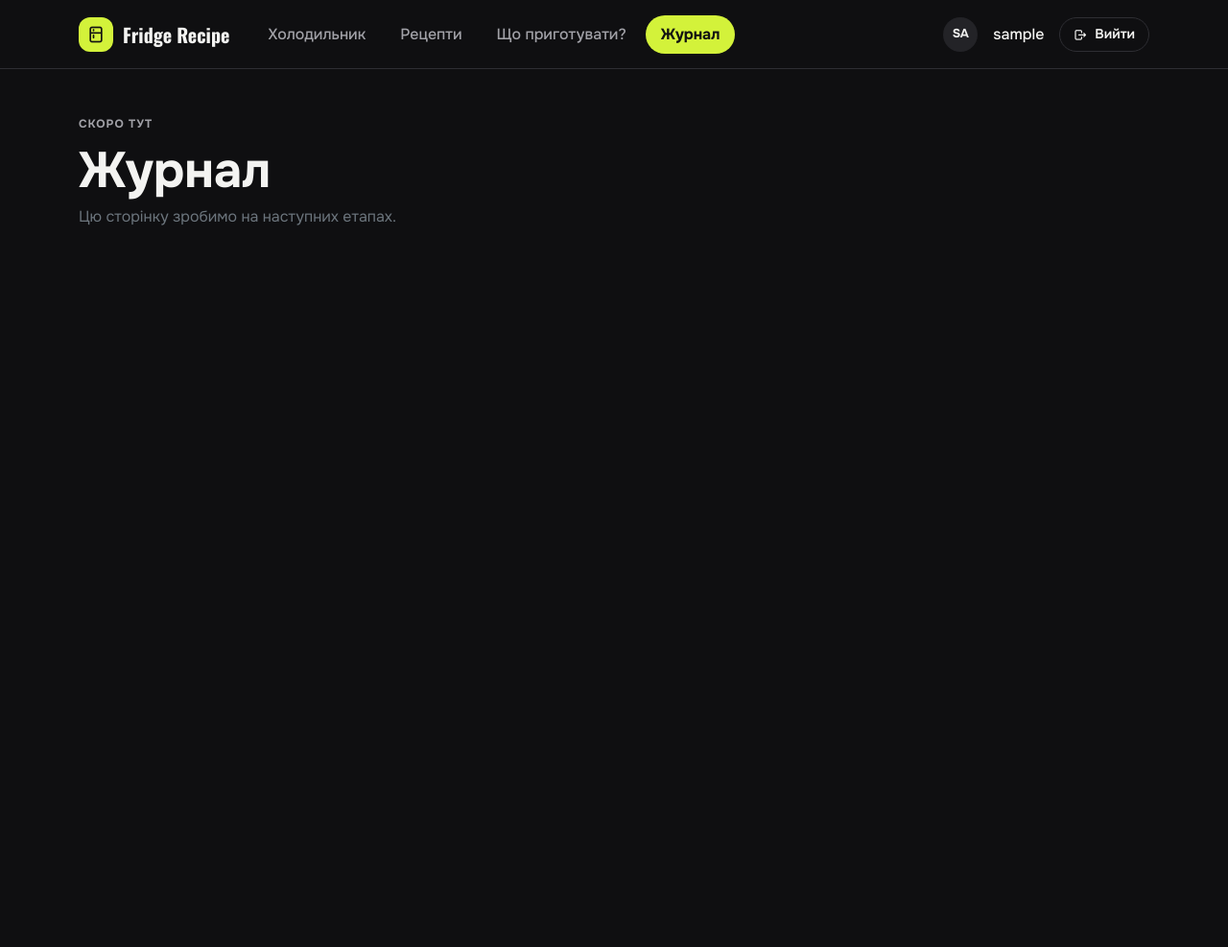
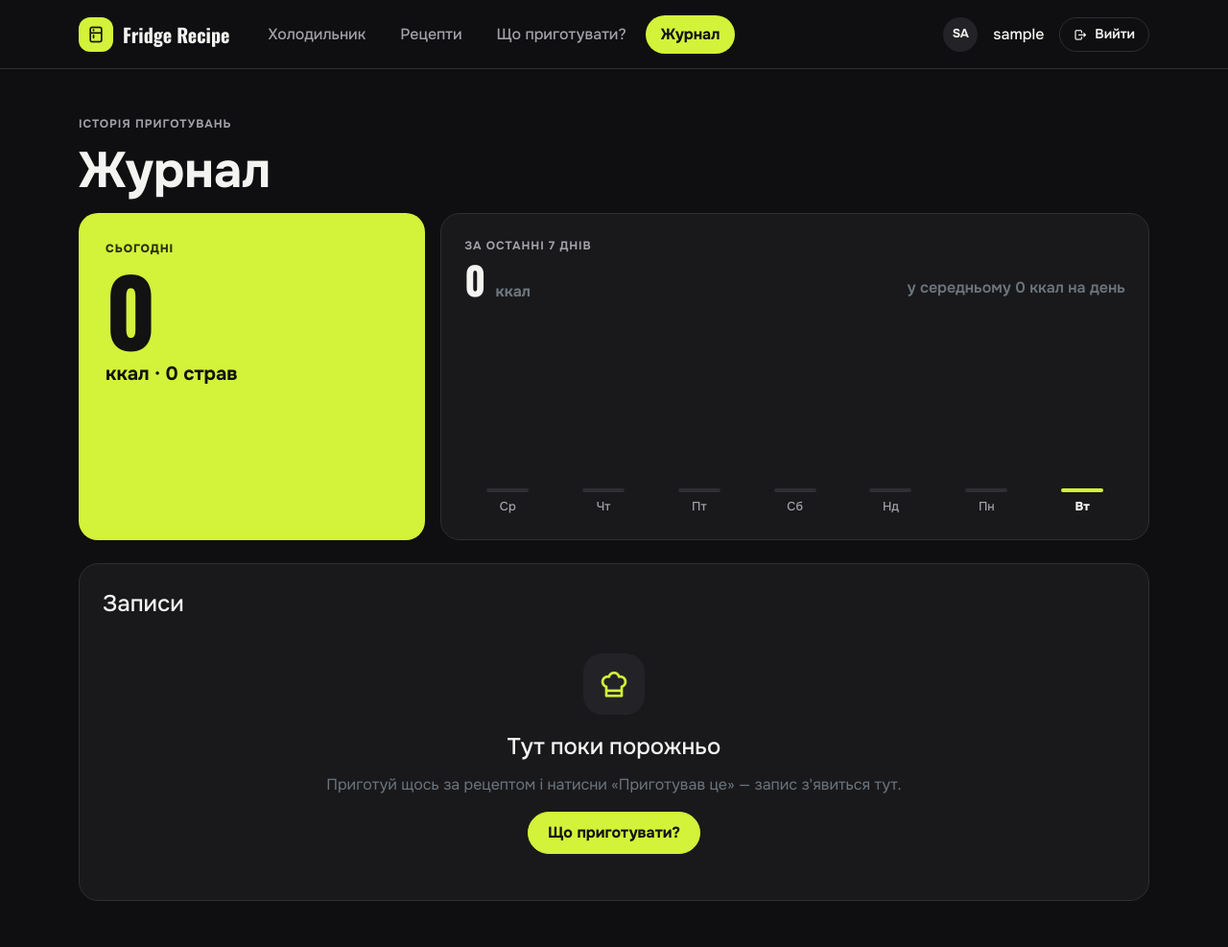
Before and after one commit to GreedyClark/Fridge_Recipe_App, a Django app: page /recipes/log/ in a window 1280 px wide. Shown: the whole page at 96% size. Before the commit the page ends 235 px from the top, so only its background shows below. Run offline with Django 5.2, Linux system fonts and the light colour scheme; the visitor is signed in with stand-in values (Sample User, id 1); data that the repository does not hold is empty; parts of the project's set-up code (start-up, migrations or seed data) failed here and were passed over.

Commit message:
Add cooking log with weekly chart, remove placeholder page

```diff
--- a/config/views.py
+++ /dev/null
@@ -1,6 +0,0 @@
-from django.contrib.auth.mixins import LoginRequiredMixin
-from django.views.generic import TemplateView
-
-
-class ComingSoonView(LoginRequiredMixin, TemplateView):
-    template_name = "placeholder.html"
--- a/recipes/urls.py
+++ b/recipes/urls.py
@@ -1,6 +1,4 @@
 from django.urls import path
-
-from config.views import ComingSoonView
 
 from . import views
 
@@ -11,5 +9,5 @@ urlpatterns = [
     path("<int:pk>/", views.RecipeDetailView.as_view(), name="detail"),
     path("<int:pk>/cook/", views.CookRecipeView.as_view(), name="cook"),
     path("what-can-i-cook/", views.WhatCanICookView.as_view(), name="what_can_i_cook"),
-    path("log/", ComingSoonView.as_view(extra_context={"page_title": "Журнал"}), name="log"),
+    path("log/", views.CookingLogListView.as_view(), name="log"),
 ]
--- a/recipes/views.py
+++ b/recipes/views.py
@@ -1,9 +1,14 @@
+from datetime import timedelta
+
 from django.contrib import messages
 from django.contrib.auth.mixins import LoginRequiredMixin
 from django.db import transaction
+from django.db.models import Count, Sum
+from django.db.models.functions import TruncDate
 from django.shortcuts import get_object_or_404, redirect
+from django.utils import timezone
 from django.views import View
-from django.views.generic import DetailView, TemplateView
+from django.views.generic import DetailView, ListView, TemplateView
 
 from fridge.models import FridgeItem
 
@@ -20,6 +25,8 @@ from .services import (
 )
 
 LIGHT_CALORIES = 500
+LOG_LIMIT = 50
+WEEKDAYS = ["Пн", "Вт", "Ср", "Чт", "Пт", "Сб", "Нд"]
 
 FILTERS = [
     ("all", "Усі"),
@@ -120,3 +127,54 @@ class CookRecipeView(LoginRequiredMixin, View):
         written_off = ", ".join(str(ingredient) for ingredient in recipe.ingredients.all())
         messages.success(request, f"Записано! З холодильника списано: {written_off}")
         return redirect("recipes:log")
+
+
+class CookingLogListView(LoginRequiredMixin, ListView):
+    template_name = "recipes/cooking_log.html"
+    context_object_name = "logs"
+
+    def get_queryset(self):
+        logs = list(CookingLog.objects.filter(user=self.request.user).select_related("recipe")[:LOG_LIMIT])
+        for log in logs:
+            log.local_date = timezone.localdate(log.cooked_at)
+        return logs
+
+    def get_context_data(self, **kwargs):
+        context = super().get_context_data(**kwargs)
+        today = timezone.localdate()
+        week_start = today - timedelta(days=6)
+
+        rows = (
+            CookingLog.objects.filter(user=self.request.user, cooked_at__date__gte=week_start)
+            .annotate(day=TruncDate("cooked_at"))
+            .values("day")
+            .annotate(total=Sum("calories_consumed"), dishes=Count("id"))
+        )
+        by_day = {row["day"]: row for row in rows}
+
+        days = []
+        for offset in range(7):
+            day = week_start + timedelta(days=offset)
+            row = by_day.get(day, {})
+            days.append({
+                "date": day,
+                "label": WEEKDAYS[day.weekday()],
+                "total": round(row.get("total") or 0),
+                "is_today": day == today,
+            })
+
+        peak = max(day["total"] for day in days)
+        for day in days:
+            day["height"] = round(day["total"] / peak * 100) if peak else 0
+
+        week_total = sum(day["total"] for day in days)
+        context.update({
+            "today": today,
+            "yesterday": today - timedelta(days=1),
+            "today_total": days[-1]["total"],
+            "today_dishes": by_day.get(today, {}).get("dishes", 0),
+            "week_days": days,
+            "week_total": week_total,
+            "week_average": round(week_total / 7),
+        })
+        return context
--- a/static/css/style.css
+++ b/static/css/style.css
@@ -820,3 +820,116 @@ h1, h2, h3, .display-num {
 .recipe-card-photo-sm {
     height: 110px;
 }
+.today-card {
+    background: var(--fr-accent);
+    color: var(--fr-on-accent);
+    border-radius: 20px;
+    padding: 1.75rem;
+    display: flex;
+    flex-direction: column;
+    gap: .5rem;
+}
+
+.today-label {
+    font-size: .75rem;
+    font-weight: 800;
+    letter-spacing: .08em;
+    text-transform: uppercase;
+    color: #2A2F10;
+}
+
+.today-value {
+    font-family: var(--fr-display);
+    font-weight: 700;
+    font-size: clamp(4rem, 9vw, 6rem);
+    line-height: .95;
+}
+
+.week-total {
+    font-size: 2.5rem;
+    line-height: 1;
+    margin-top: .375rem;
+}
+
+.week-total small {
+    font-family: "Onest", sans-serif;
+    font-size: 1rem;
+}
+
+.week-chart {
+    display: flex;
+    align-items: stretch;
+    gap: .625rem;
+    height: 210px;
+}
+
+.week-bar {
+    flex: 1 1 0;
+    display: flex;
+    flex-direction: column;
+    align-items: center;
+    gap: .375rem;
+    min-width: 0;
+}
+
+.week-bar-value {
+    font-size: .75rem;
+    font-weight: 700;
+    color: var(--fr-muted);
+    min-height: 1.1em;
+}
+
+.week-bar-track {
+    flex-grow: 1;
+    width: 100%;
+    max-width: 44px;
+    display: flex;
+    align-items: flex-end;
+}
+
+.week-bar-fill {
+    width: 100%;
+    min-height: 4px;
+    background: var(--fr-line);
+    border-radius: 10px;
+}
+
+.week-bar-label {
+    font-size: .8rem;
+    font-weight: 500;
+    color: var(--fr-muted);
+}
+
+.week-bar.is-today .week-bar-fill {
+    background: var(--fr-accent);
+}
+
+.week-bar.is-today .week-bar-value,
+.week-bar.is-today .week-bar-label {
+    color: var(--fr-text);
+    font-weight: 800;
+}
+
+.log-row {
+    display: flex;
+    align-items: center;
+    gap: .875rem;
+    padding: .75rem 0;
+    border-top: 1px solid var(--fr-line);
+}
+
+.log-thumb {
+    width: 52px;
+    height: 52px;
+    flex-shrink: 0;
+    border-radius: 14px;
+    gap: 0;
+}
+
+.log-thumb span {
+    display: none;
+}
+
+.log-thumb i {
+    font-size: 1.25rem;
+}
--- a/templates/placeholder.html
+++ /dev/null
@@ -1,9 +0,0 @@
-{% extends "base.html" %}
-
-{% block title %}{{ page_title }} · Fridge Recipe{% endblock %}
-
-{% block content %}
-<div class="page-label">Скоро тут</div>
-<h1 class="page-title">{{ page_title }}</h1>
-<p class="text-secondary mt-3">Цю сторінку зробимо на наступних етапах.</p>
-{% endblock %}
--- /dev/null
+++ b/templates/recipes/cooking_log.html
@@ -0,0 +1,88 @@
+{% extends "base.html" %}
+{% load recipe_extras %}
+
+{% block title %}Журнал · Fridge Recipe{% endblock %}
+
+{% block content %}
+<div class="mb-4">
+    <div class="page-label">Історія приготувань</div>
+    <h1 class="page-title">Журнал</h1>
+</div>
+
+<div class="row g-3 mb-4">
+    <div class="col-lg-4">
+        <div class="today-card h-100">
+            <div class="today-label">Сьогодні</div>
+            <div class="today-value">{{ today_total|floatformat:"0g" }}</div>
+            <div class="fw-bold fs-5">ккал · {{ today_dishes }} {{ today_dishes|uk_plural:"страва,страви,страв" }}</div>
+        </div>
+    </div>
+    <div class="col-lg-8">
+        <div class="card h-100">
+            <div class="card-body p-4 d-flex flex-column gap-3">
+                <div class="d-flex flex-wrap justify-content-between align-items-end gap-2">
+                    <div>
+                        <div class="page-label">За останні 7 днів</div>
+                        <div class="display-num week-total">{{ week_total|floatformat:"0g" }} <small class="text-secondary">ккал</small></div>
+                    </div>
+                    <div class="text-secondary fw-semibold">у середньому {{ week_average|floatformat:"0g" }} ккал на день</div>
+                </div>
+                <div class="week-chart" role="img" aria-label="Калорії за останні 7 днів">
+                    {% for day in week_days %}
+                        <div class="week-bar{% if day.is_today %} is-today{% endif %}">
+                            <span class="week-bar-value">{% if day.total %}{{ day.total }}{% endif %}</span>
+                            <div class="week-bar-track">
+                                <div class="week-bar-fill" style="height: {{ day.height }}%"></div>
+                            </div>
+                            <span class="week-bar-label">{{ day.label }}</span>
+                        </div>
+                    {% endfor %}
+                </div>
+            </div>
+        </div>
+    </div>
+</div>
+
+<div class="card">
+    <div class="card-body p-4">
+        <h2 class="h4 mb-3">Записи</h2>
+        {% if logs %}
+            {% regroup logs by local_date as log_days %}
+            <div class="d-flex flex-column gap-4">
+                {% for group in log_days %}
+                    <div>
+                        <div class="page-label mb-2">
+                            {% if group.grouper == today %}Сьогодні, {% elif group.grouper == yesterday %}Вчора, {% endif %}{{ group.grouper|date:"j E" }}
+                        </div>
+                        {% for log in group.list %}
+                            <div class="log-row">
+                                {% if log.recipe %}
+                                    {% include "recipes/_photo.html" with recipe=log.recipe photo_class="log-thumb" %}
+                                {% else %}
+                                    <div class="photo-placeholder log-thumb"><i class="ti ti-camera"></i></div>
+                                {% endif %}
+                                <div class="flex-grow-1 min-w-0">
+                                    {% if log.recipe %}
+                                        <a href="{% url 'recipes:detail' log.recipe.pk %}" class="fw-bold text-body text-decoration-none">{{ log.recipe.name }}</a>
+                                    {% else %}
+                                        <span class="fw-bold">Видалений рецепт</span>
+                                    {% endif %}
+                                    <div class="text-secondary small">{{ log.cooked_at|time:"H:i" }}</div>
+                                </div>
+                                <div class="fw-bold text-nowrap">{{ log.calories_consumed|floatformat:"0g" }} <span class="text-secondary fw-semibold">ккал</span></div>
+                            </div>
+                        {% endfor %}
+                    </div>
+                {% endfor %}
+            </div>
+        {% else %}
+            <div class="empty-state py-4">
+                <span class="empty-icon"><i class="ti ti-chef-hat"></i></span>
+                <h3 class="h4 mb-0">Тут поки порожньо</h3>
+                <p class="text-secondary mb-0">Приготуй щось за рецептом і натисни «Приготував це» — запис з'явиться тут.</p>
+                <a href="{% url 'recipes:what_can_i_cook' %}" class="btn btn-primary">Що приготувати?</a>
+            </div>
+        {% endif %}
+    </div>
+</div>
+{% endblock %}
```
